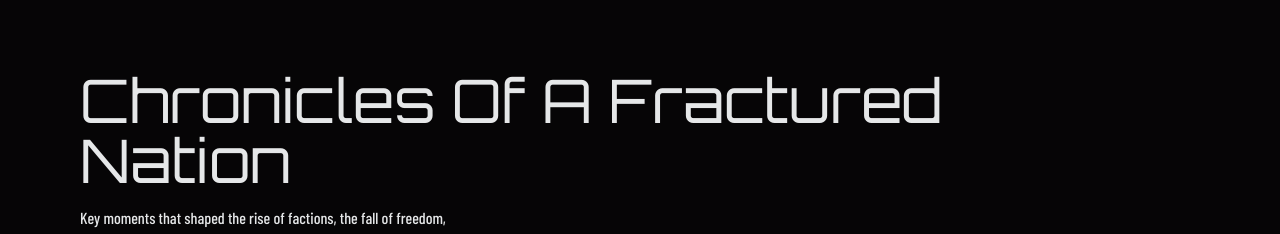
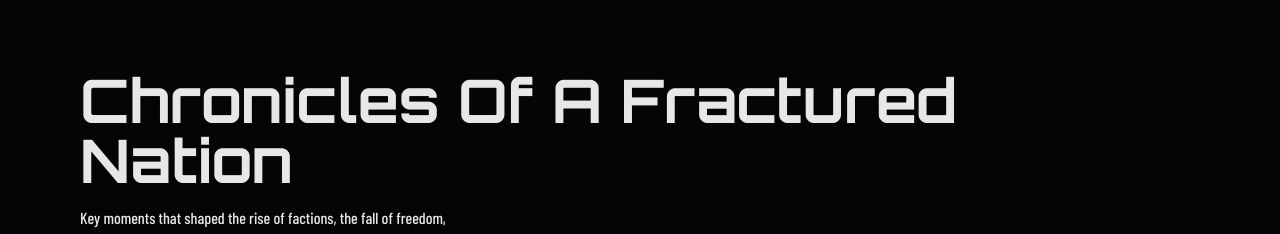
Before and after one commit to CodewithMiguelll/riseoftherejects, a Next.js app: page /timeline in a window 1280 px wide. Shown: the part 206-440 px from the top of the page. Built offline with nearby package versions, Linux system fonts and the light colour scheme; a web font is replaced by a local one.

Commit message:
fix(timeline): add font-bold class to the title for improved emphasis

```diff
--- a/src/components/ui/timeline.tsx
+++ b/src/components/ui/timeline.tsx
@@ -48,7 +48,7 @@ export const Timeline = ({ data }: { data: TimelineEntry[] }) => {
     <div className="w-full font-sans md:px-10" ref={containerRef}>
       <div className="max-w-7xl mx-auto py-20 px-4 md:px-8 lg:px-10">
         <h2
-          className={`${orbitron.className} text-2xl md:text-6xl mb-4 text-[#e5e7e8] max-w-4xl`}
+          className={`${orbitron.className} text-2xl md:text-6xl mb-4 text-[#e5e7e8] max-w-4xl font-bold`}
         >
           Chronicles Of A Fractured Nation
         </h2>
```
